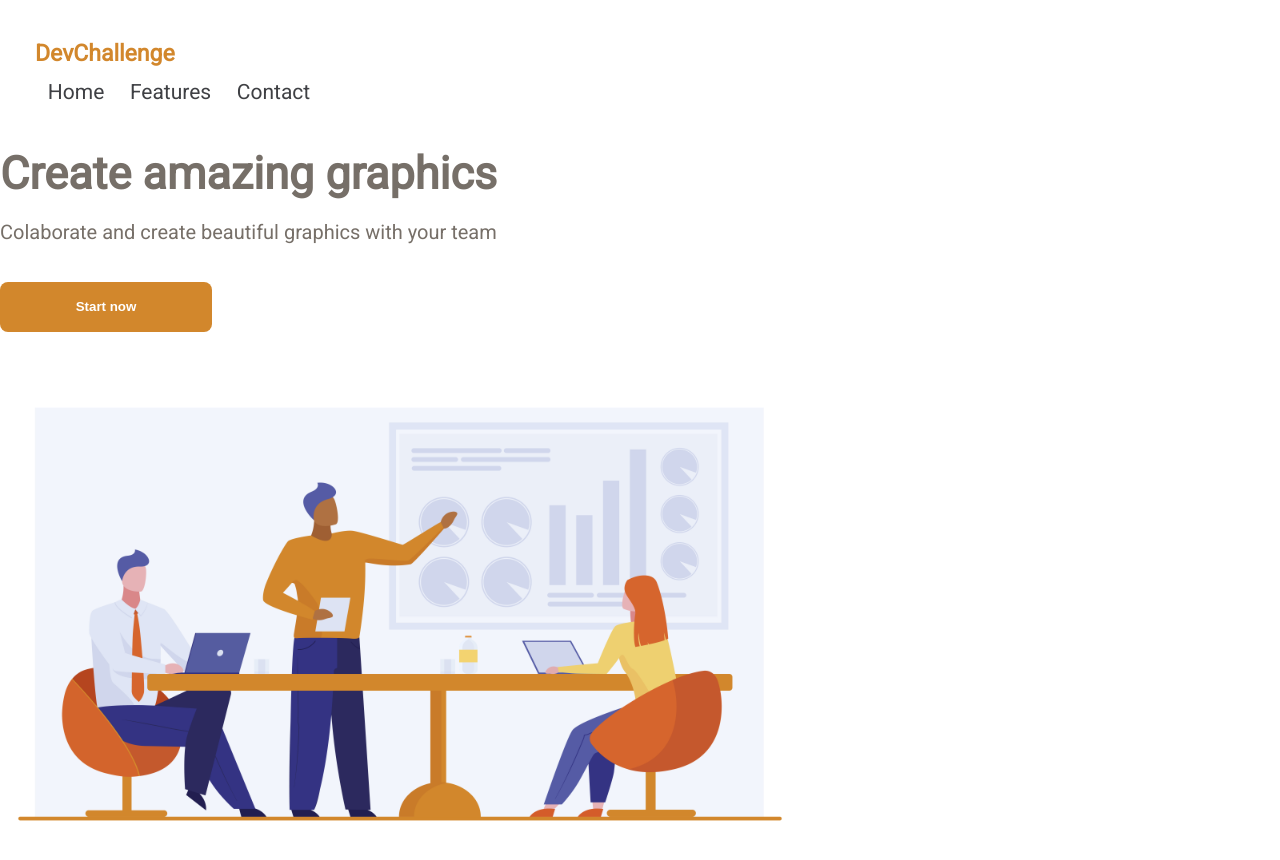
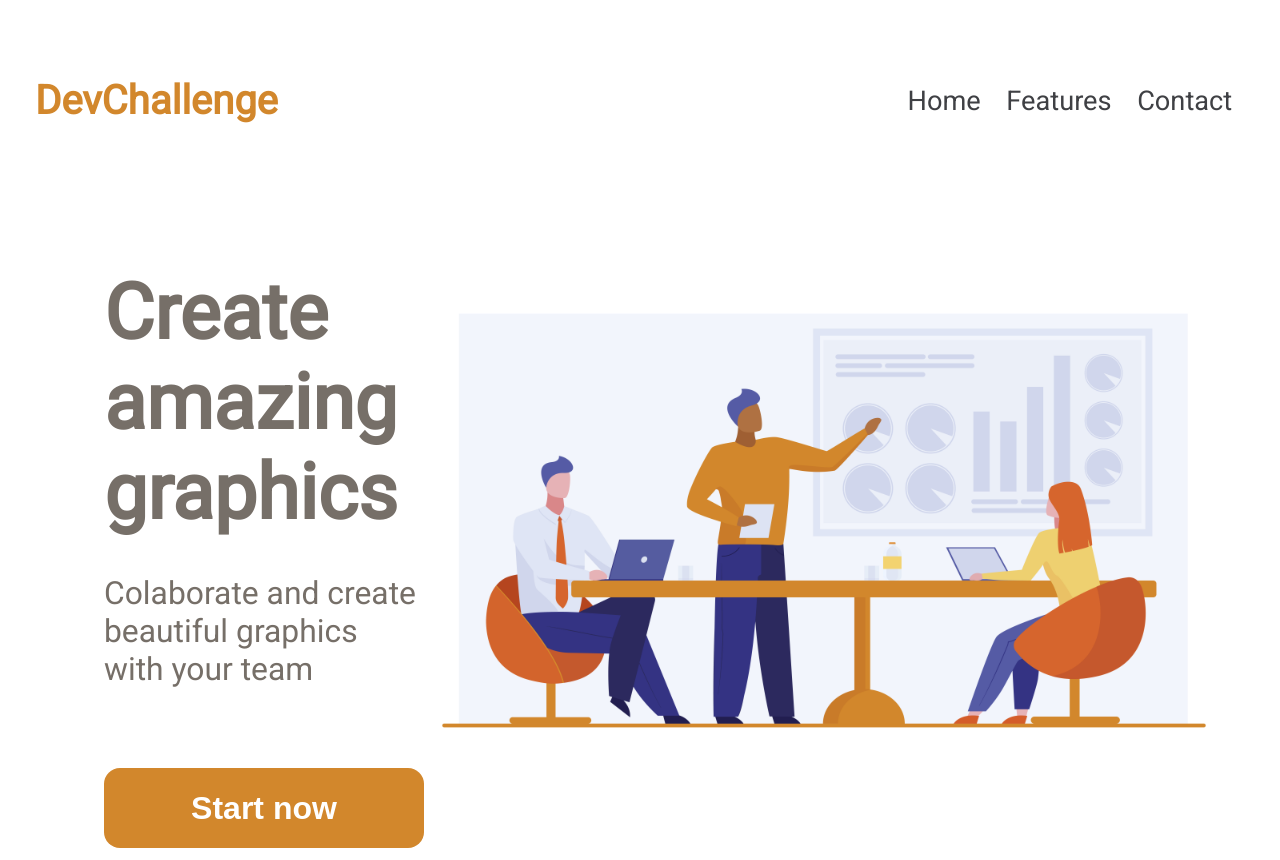
Before and after one commit to Maximos007/AmazingGraph, a plain HTML site: page index.html in a window 1280 px wide. Drawn offline with Linux system fonts and the light colour scheme.

Commit message:
Update style.css

```diff
--- a/assets/style.css
+++ b/assets/style.css
@@ -21,74 +21,75 @@
 body {
   background-color: var(--color-background);
   font-family: 'Roboto', sans-serif;
+  height: 90vh;
 }
 
 header {
-  margin: 2.5rem 2.1875rem 0;
-  /* background: rebeccapurple; */
-
+  display: flex;
+  justify-content: space-between;
+  align-items: center;
+  margin: 4.5rem 2.1875rem 0;
 }
 
-a {
-  font-size: 1.4375rem;
+header .logo {
+  font-size: 2.5rem;
   text-decoration: none;
   font-weight: bold;
   color: var(--color-dev);
 }
 
-nav {
+nav ul {
   display: flex;
-  justify-content: space-between;
-  align-items: center;
+  font-size: 1.7rem
 }
 
-ul {
-  display: flex;
-  font-size: 1.3125rem
-}
-
-li {
+nav ul li {
   padding: .8rem;
   list-style: none;
   color: var(--color-menu);
 }
 
-#wrapper{
-  height: 24.375rem;
+#container{
+  display: flex;
+  height: 85%;
 
-  border-radius: 1.875rem;
-  display: grid;
-  grid-template-columns: 41% 59%;
-
-  margin: 2.8125rem 4.5rem 0;
+  margin: 6.8rem 4.5rem 0;
 }
 
-h1 {
+#container h1 {
   color: var(--color-title);
-  font-size: 2.8125rem;
-  font-weight: bold;
+  font-size: 4.8rem;
+  font-weight: bolder;
 
   margin-top: 1.875rem;
 }
 
-p {
-  margin-top: 1.25rem;
-  font-size: 1.25rem;
+.textboxbuttom {
+  padding: 0 0 0 2rem;
+}
+
+.textboxbuttom p {
+  margin-top: 2.25rem;
+  font-size: 1.99rem;
   color: var(--color-text-p);
 }
 
 button {
   background-color: var(--color-background-button);
   color: white;
-  border-radius: 0.5rem;
-  width: 13.25rem;
-  height: 3.125rem;
+  border-radius: 1rem;
+  width: 20rem;
+  height: 5rem;
   border: none;
-
-  margin-top: 2.375rem;
+  margin-top: 5rem;
+  font-size: 2rem;
   font-weight: bold;
 }
 
 img {
   margin-top: 2.5rem;
 }
+
+#banner img {
+  width: 500px;
+}
```
